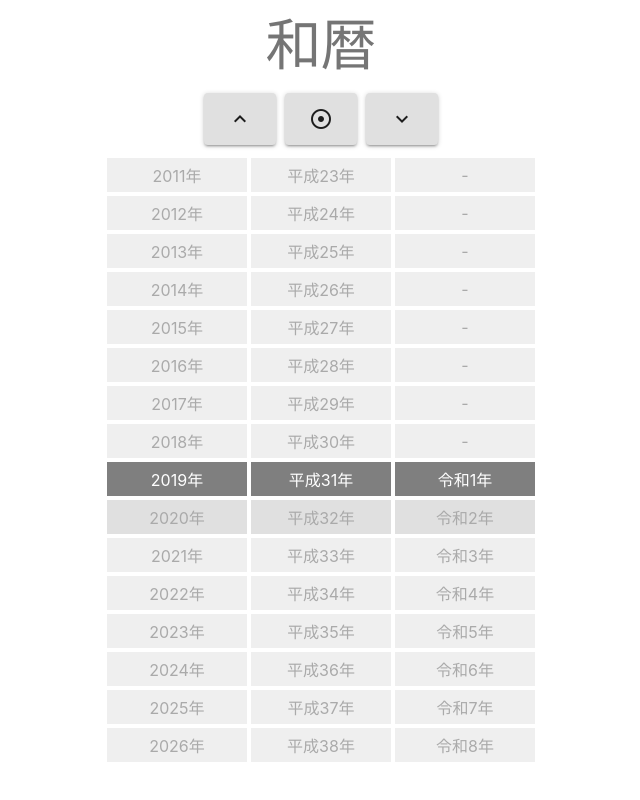
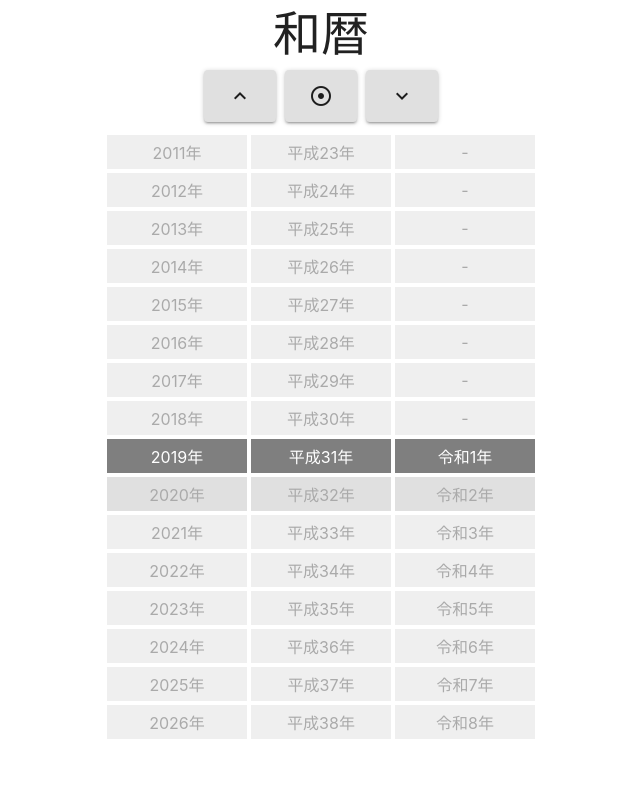
Before and after one commit to gokoku/wareki, a React (Create React App) app: page / in a window 1280 px wide. Shown: the whole page, without its empty margins (319-959 px from the left). Built offline with nearby package versions, Linux system fonts and the light colour scheme.

Commit message:
MuiTheme を設定してワーニングをなくした

```diff
--- a/src/App.js
+++ b/src/App.js
@@ -135,7 +135,7 @@ class App extends Component {
   render() {
     return (
       <div className="App">
-        <Typography component="h2" variant="display3">
+        <Typography component="h2" variant="h3">
           和暦
         </Typography>
 
--- a/src/index.js
+++ b/src/index.js
@@ -10,8 +10,14 @@ import "./index.css";
 import App from "./App";
 import * as serviceWorker from "./serviceWorker";
 
+const theme = createMuiTheme({
+  typography: {
+    useNextVariants: true
+  }
+});
+
 ReactDOM.render(
-  <MuiThemeProvider>
+  <MuiThemeProvider theme={theme}>
     <App />
   </MuiThemeProvider>,
   document.getElementById("root")
```
